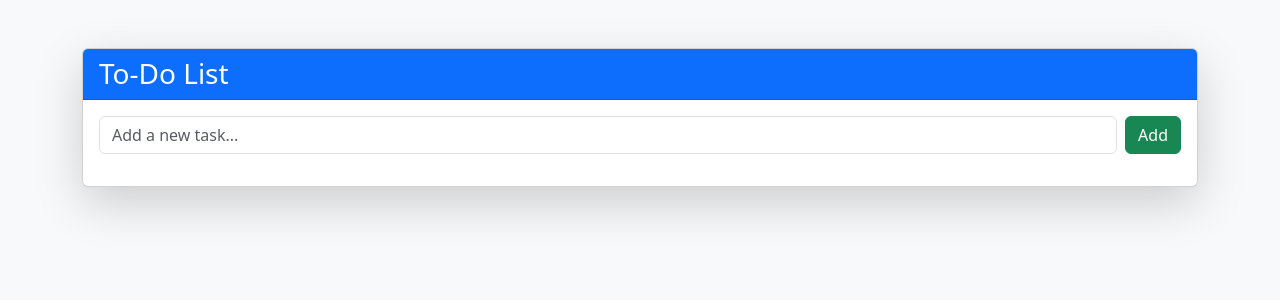
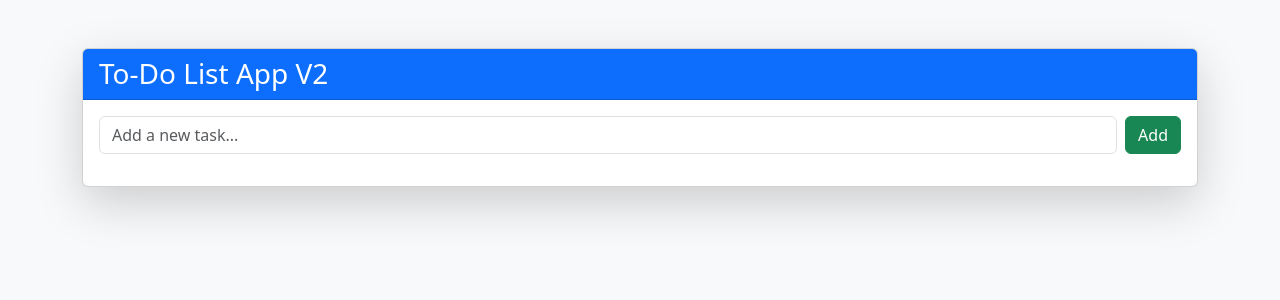
Before and after one commit to AlyAhmedRbk/todo-flask-app, a Flask app: page / in a window 1280 px wide. Shown: the top 300 px of the page. Run offline with Flask 3, Linux system fonts and the light colour scheme; data that the repository does not hold is empty.

Commit message:
Update index.html

```diff
--- a/templates/index.html
+++ b/templates/index.html
@@ -11,7 +11,7 @@
   <div class="container py-5">
     <div class="card shadow-lg">
       <div class="card-header bg-primary text-white">
-        <h3 class="mb-0">To-Do List</h3>
+        <h3 class="mb-0">To-Do List App V2</h3>
       </div>
       <div class="card-body">
         <form method="POST" action="/add" class="d-flex mb-3">
```
